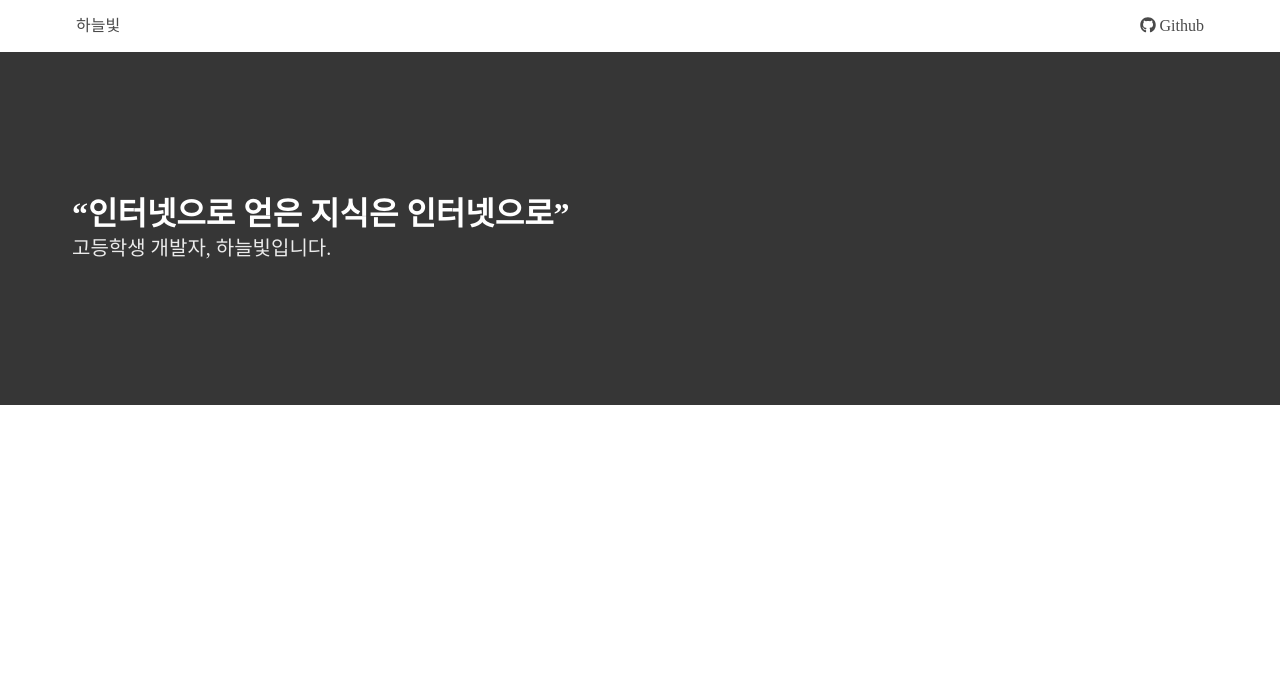
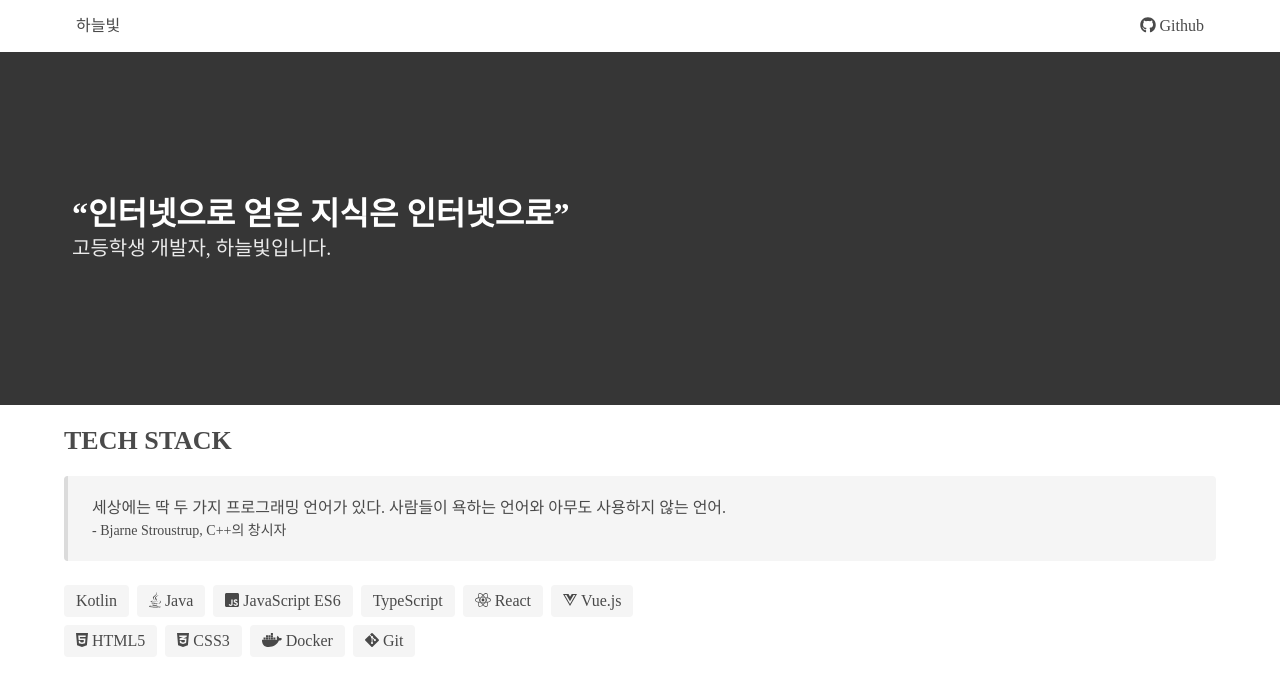
Before and after one commit to SkyLightQP/skylightqpkr2019, a React (Create React App) app: page / in a window 1280 px wide. Shown: the top 686 px of the page. Built offline with nearby package versions, Linux system fonts and the light colour scheme; a web font is replaced by a local one.

Commit message:
feat: add TechStack component

```diff
--- a/src/App.tsx
+++ b/src/App.tsx
@@ -1,12 +1,14 @@
 import React from 'react';
 import Navbar from './components/Navbar';
 import Banner from './components/Banner';
+import TechStack from './components/TechStack';
 
 const App: React.FC = () => {
     return (
         <>
-            <Navbar />
-            <Banner />
+            <Navbar/>
+            <Banner/>
+            <TechStack/>
         </>
     );
 };
--- /dev/null
+++ b/src/components/TechStack/TechTag.tsx
@@ -0,0 +1,95 @@
+import React from 'react';
+import styled from 'styled-components';
+import { FontAwesomeIcon } from '@fortawesome/react-fontawesome';
+import {
+ faJava, faJsSquare, faReact, faVuejs, faCss3Alt, faHtml5, faDocker, faGitAlt
+} from '@fortawesome/free-brands-svg-icons';
+
+const TextStyle = styled.span`
+  font-size: 16px;
+`;
+
+const TagStyle = styled.span`
+  margin-right: 8px;
+  margin-bottom: 8px;
+`;
+
+const TechTag: React.FC = () => {
+    return (
+        <>
+            <div>
+                <TagStyle className='tag is-light is-medium'>
+                    <TextStyle>
+                        Kotlin
+                    </TextStyle>
+                </TagStyle>
+
+                <TagStyle className='tag is-light is-medium'>
+                    <TextStyle>
+                        <FontAwesomeIcon icon={faJava}/>
+                        &nbsp;Java
+                    </TextStyle>
+                </TagStyle>
+
+                <TagStyle className='tag is-light is-medium'>
+                    <TextStyle>
+                        <FontAwesomeIcon icon={faJsSquare}/>
+                        &nbsp;JavaScript ES6
+                    </TextStyle>
+                </TagStyle>
+
+                <TagStyle className='tag is-light is-medium'>
+                    <TextStyle>
+                        TypeScript
+                    </TextStyle>
+                </TagStyle>
+
+                <TagStyle className='tag is-light is-medium'>
+                    <TextStyle>
+                        <FontAwesomeIcon icon={faReact}/>
+                        &nbsp;React
+                    </TextStyle>
+                </TagStyle>
+
+                <TagStyle className='tag is-light is-medium'>
+                    <TextStyle>
+                        <FontAwesomeIcon icon={faVuejs}/>
+                        &nbsp;Vue.js
+                    </TextStyle>
+                </TagStyle>
+            </div>
+
+            <div>
+                <TagStyle className='tag is-light is-medium'>
+                    <TextStyle>
+                        <FontAwesomeIcon icon={faHtml5}/>
+                        &nbsp;HTML5
+                    </TextStyle>
+                </TagStyle>
+
+                <TagStyle className='tag is-light is-medium'>
+                    <TextStyle>
+                        <FontAwesomeIcon icon={faCss3Alt}/>
+                        &nbsp;CSS3
+                    </TextStyle>
+                </TagStyle>
+
+                <TagStyle className='tag is-light is-medium'>
+                    <TextStyle>
+                        <FontAwesomeIcon icon={faDocker}/>
+                        &nbsp;Docker
+                    </TextStyle>
+                </TagStyle>
+
+                <TagStyle className='tag is-light is-medium'>
+                    <TextStyle>
+                        <FontAwesomeIcon icon={faGitAlt}/>
+                        &nbsp;Git
+                    </TextStyle>
+                </TagStyle>
+            </div>
+        </>
+    );
+};
+
+export default TechTag;
--- /dev/null
+++ b/src/components/TechStack/index.tsx
@@ -0,0 +1,32 @@
+import React from 'react';
+import styled from 'styled-components';
+import TechTag from './TechTag';
+
+const TitleStyle = styled.p`
+  font-size: 26px;
+  font-weight: bold;
+  margin: 16px auto;
+`;
+
+const SmallTextStyle = styled.p`
+  font-size: 14px;
+`;
+
+const TechStack: React.FC = () => {
+    return (
+        <div className='container'>
+            <TitleStyle>TECH STACK</TitleStyle>
+            <article className='message'>
+                <div className='message-body'>
+                    세상에는 딱 두 가지 프로그래밍 언어가 있다. 사람들이 욕하는 언어와 아무도 사용하지 않는 언어.
+                    <br/>
+                    <SmallTextStyle>- Bjarne Stroustrup, C++의 창시자</SmallTextStyle>
+                </div>
+            </article>
+
+            <TechTag/>
+        </div>
+    );
+};
+
+export default TechStack;
```
